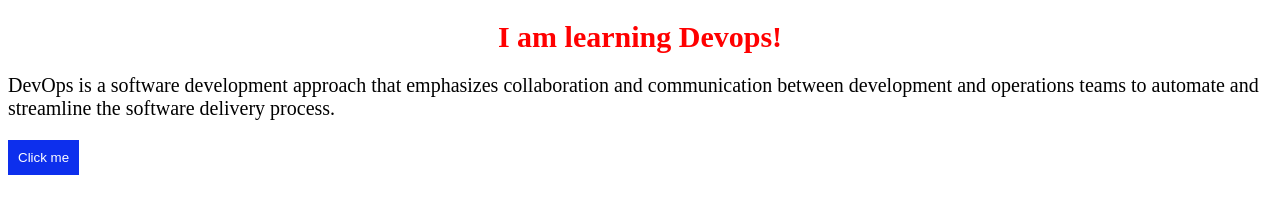
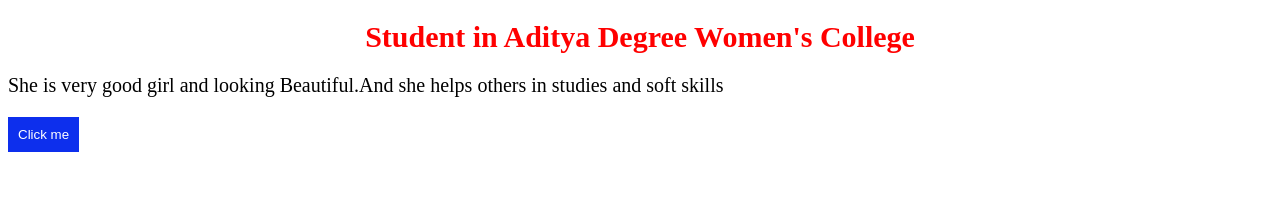
Before and after one commit to Nandhu-888/my_second_repo, a plain HTML site: page index.html in a window 1280 px wide. Drawn offline with Linux system fonts and the light colour scheme.

Commit message:
Update index.html

```diff
--- a/index.html
+++ b/index.html
@@ -1,13 +1,14 @@
  <!DOCTYPE html>
 <html>
     <head>
-        <title>External CSS</title>
+        <title>Nanda Mounika</title>
         <link rel="stylesheet" href="style.css">
     </head>
     <body>
-            <h1>I am learning Devops!</h1>
-          <P>DevOps is a software development approach that emphasizes collaboration and communication between development and operations teams to automate and streamline the software delivery process.</p>
+            <h1>Student in Aditya Degree Women's College</h1>
+          <P>She is very good girl and looking Beautiful.And she helps others in studies and soft skills</p>
             <button>Click me</button>
             </body>
 
+
 </html>
```
